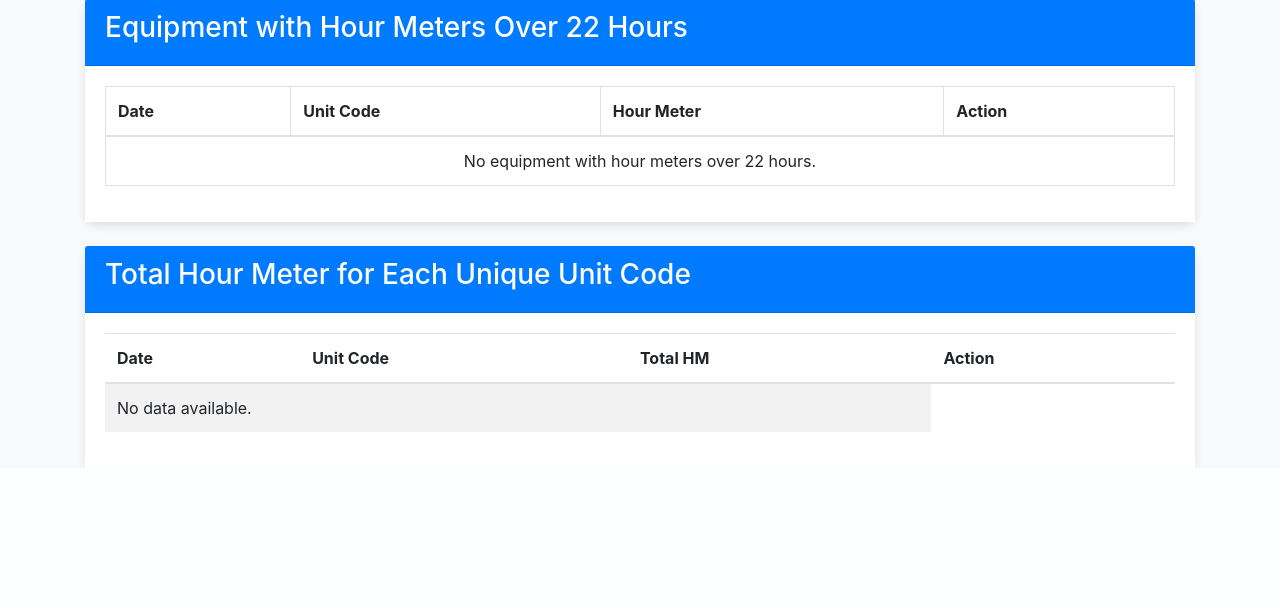
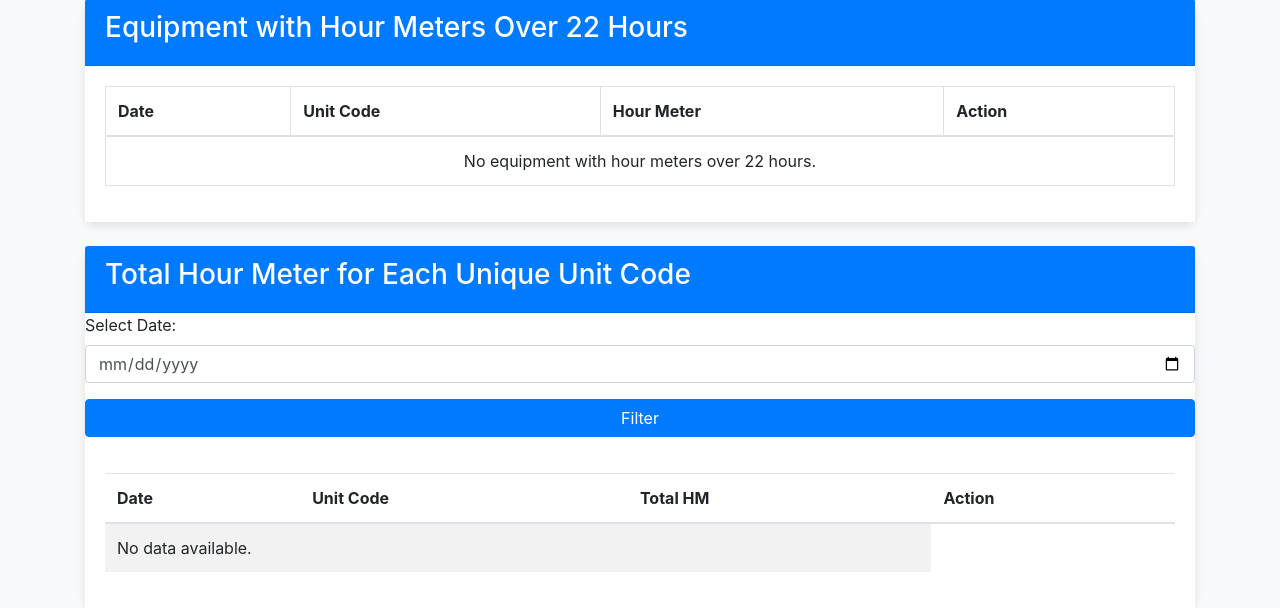
Before and after one commit to HibHaqqi/HMRecord, a Flask app: page /upload in a window 1280 px wide. Shown: the part 408-1016 px from the top of the page. Before the commit the page ends 874 px from the top, so only its background shows below. Run offline with Flask 3, Linux system fonts and the light colour scheme; the visitor is signed in with stand-in values (Sample User, id 1); data that the repository does not hold is empty; some libraries are stand-ins or nearby versions.

Commit message:
filter date unit

```diff
--- a/app/templates/upload.html
+++ b/app/templates/upload.html
@@ -133,8 +133,14 @@
         <div class="card-header">
             <h3>Total Hour Meter for Each Unique Unit Code</h3>
         </div>
+        <div class="form-group">
+            <label for="date">Select Date:</label>
+            <input type="date" id="date" class="form-control">
+        </div>
+        <button id="filter-button" class="btn btn-primary">Filter</button>
+
         <div class="card-body">
-            <table class="table table-striped">
+            <table class="table table-striped mt-3 " id="hour-meter-table">
                 <thead>
                     <tr>
                         <th>Date</th>
@@ -169,5 +175,40 @@
     <script src="https://code.jquery.com/jquery-3.5.1.slim.min.js"></script>
     <script src="https://cdn.jsdelivr.net/npm/@popperjs/core@2.9.3/dist/umd/popper.min.js"></script>
     <script src="https://stackpath.bootstrapcdn.com/bootstrap/4.5.2/js/bootstrap.min.js"></script>
+    <script src="https://code.jquery.com/jquery-3.5.1.min.js"></script>
+<script>
+    $(document).ready(function() {
+        $('#filter-button').click(function() {
+            var selectedDate = $('#date').val();
+
+            $.ajax({
+                url: "/total-hour-meters",  // Adjust the URL to your route
+                type: "GET",
+                data: {
+                    date: selectedDate
+                },
+                success: function(response) {
+                    // Clear the existing table body
+                    $('#hour-meter-table tbody').empty();
+
+                    // Populate the table with the new data
+                    response.forEach(function(item) {
+                        $('#hour-meter-table tbody').append(
+                            '<tr>' +
+                            '<td>' + item.date + '</td>' +
+                            '<td>' + item.unit_code + '</td>' +
+                            '<td>' + item.total_hm + '</td>' +
+                            '<td><a href="/total-hour-meter-details/' + item.unit_code + '" class="btn btn-primary btn-sm">Detail</a></td>' +
+                            '</tr>'
+                        );
+                    });
+                },
+                error: function(xhr, status, error) {
+                    console.error("AJAX Error: " + status + error);
+                }
+            });
+        });
+    });
+</script>
 </body>
 </html>
```
Also changed, not shown: app/controller/validate_controller.py (+29 -2 lines).
